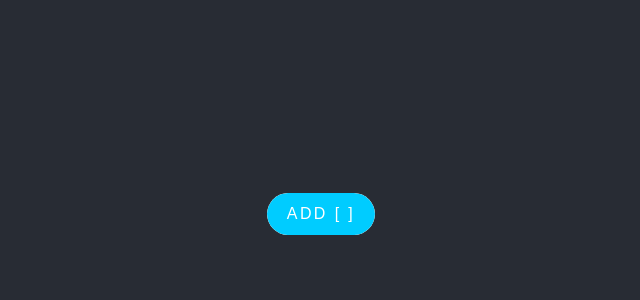
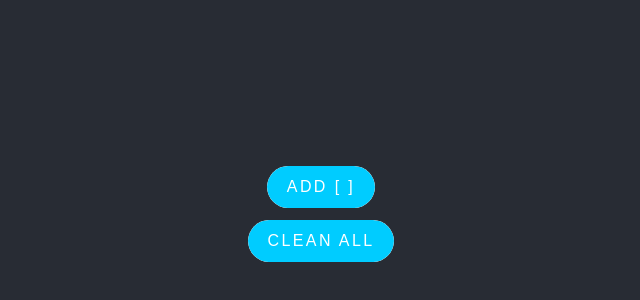
Before and after one commit to LeoGytis/react_start, a React (Create React App) app: page / in a window 1280 px wide. Shown: the part 186-486 px from the top of the page, without its empty margins (319-959 px from the left). Built offline with nearby package versions, Linux system fonts and the light colour scheme.

Commit message:
13 lesson half

```diff
--- a/src/App.jsx
+++ b/src/App.jsx
@@ -36,10 +36,15 @@ function App() {
         setKv(k => null === k ? [...squareCount] : [...k, ...squareCount]);
     };
 
+    const cleanAll = () => {
+        setKv([]);
+    }
+
     return (
         <div className="App">
             <header className="App-header">
                 <button onClick={addKv}>Add [ ]</button>
+                <button onClick={cleanAll}>Clean all</button>
                 <div className="kvc">
                     {kv
                         ? kv.map((k, i) => (
```
